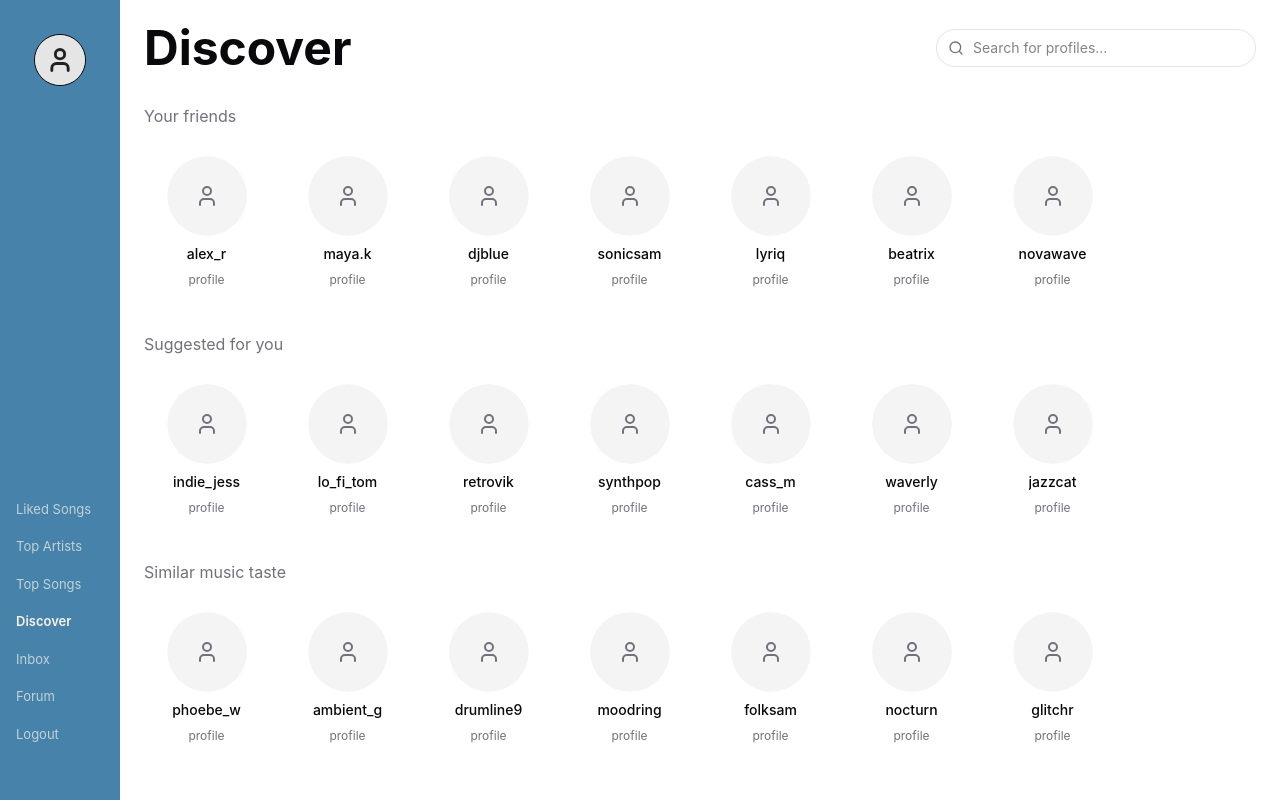
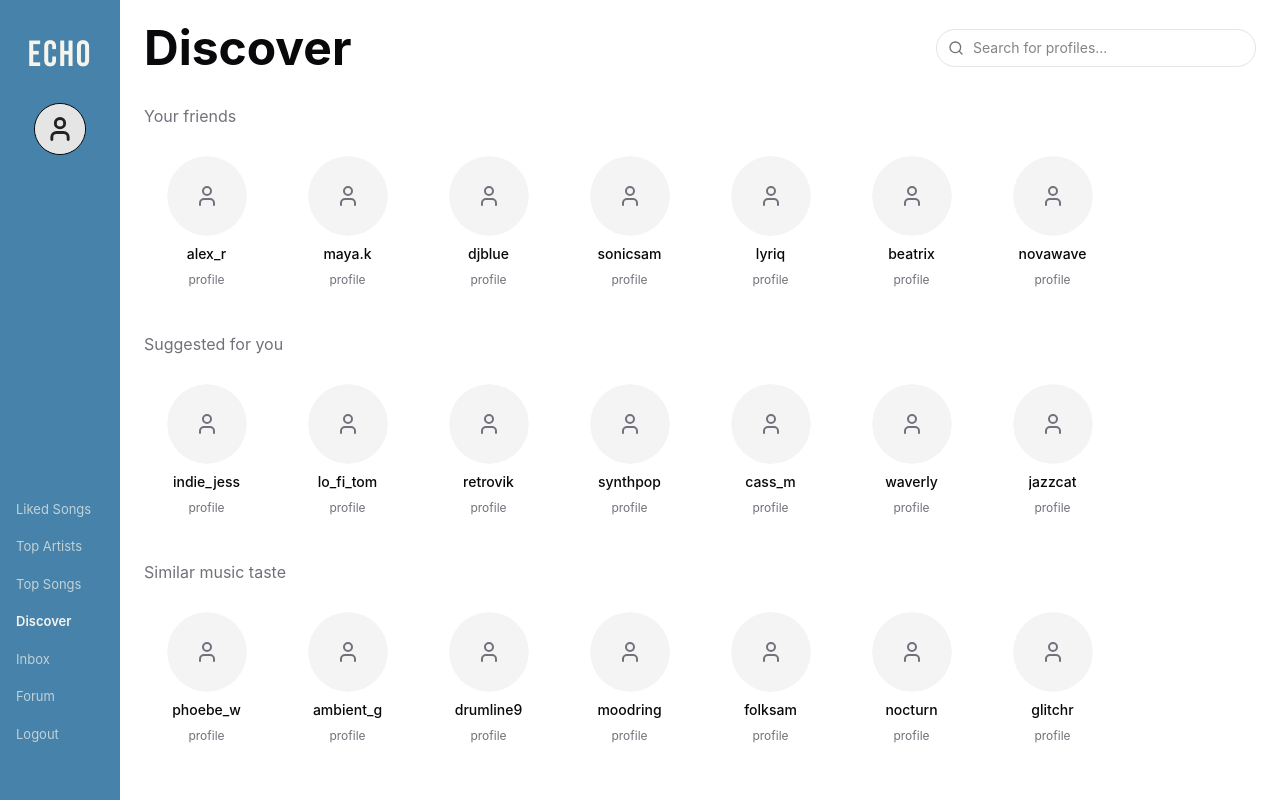
Before and after one commit to SeungwooDY/spotify-chat, a React (Vite) app in the folder frontend/: page / in a window 1280 px wide. Built offline with nearby package versions, Linux system fonts and the light colour scheme; sample sign-in values are in the browser's storage.

Commit message:
added logo to navbar

```diff
--- a/frontend/index.html
+++ b/frontend/index.html
@@ -4,7 +4,10 @@
     <meta charset="UTF-8" />
     <link rel="icon" type="image/svg+xml" href="/favicon.svg" />
     <meta name="viewport" content="width=device-width, initial-scale=1.0" />
-    <title>spotify-chat</title>
+    <title>Echo</title>
+    <link rel="preconnect" href="https://fonts.googleapis.com" />
+    <link rel="preconnect" href="https://fonts.gstatic.com" crossorigin />
+    <link href="https://fonts.googleapis.com/css2?family=Bebas+Neue&display=swap" rel="stylesheet" />
   </head>
   <body>
     <div id="root"></div>
--- a/frontend/src/App.css
+++ b/frontend/src/App.css
@@ -148,16 +148,31 @@
     }
   }
 
+  .navbar-logo {
+    display: none;
+  }
+
   .navbar-avatar {
     display: none;
   }
 
   @media (min-width: 768px) {
+    .navbar-logo {
+      display: block;
+      font-family: 'Bebas Neue', sans-serif;
+      font-size: 2.275rem;
+      color: #f6f4eb;
+      letter-spacing: 0.05em;
+      padding-top: 28px;
+      text-align: center;
+      width: 100%;
+    }
+
     .navbar-avatar {
       display: flex;
       justify-content: center;
       width: 100%;
-      margin-top: 34px;
+      margin-top: 20px;
       margin-bottom: 0;
     }
   }
--- a/frontend/src/components/Navbar.jsx
+++ b/frontend/src/components/Navbar.jsx
@@ -16,6 +16,7 @@
 const Navbar = () => {
   return (
     <nav className="navbar">
+      <span className="navbar-logo">Echo</span>
       <NavLink to="/profile" className="navbar-avatar">
         <Avatar className="h-13 w-13 border border-black bg-[#E5E5E5]">
           <AvatarImage src="" alt="profile" />
```
